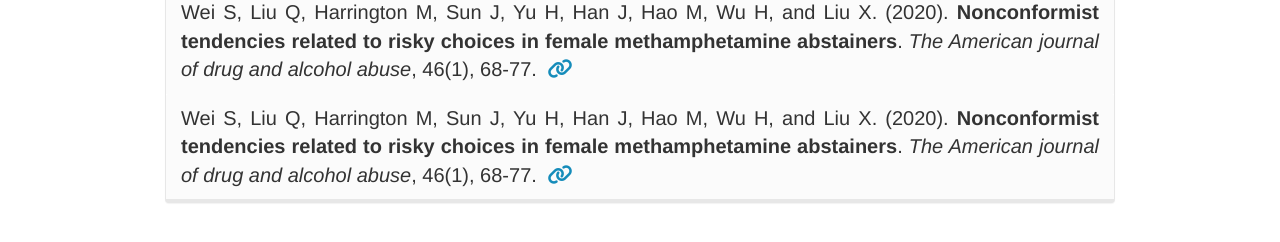
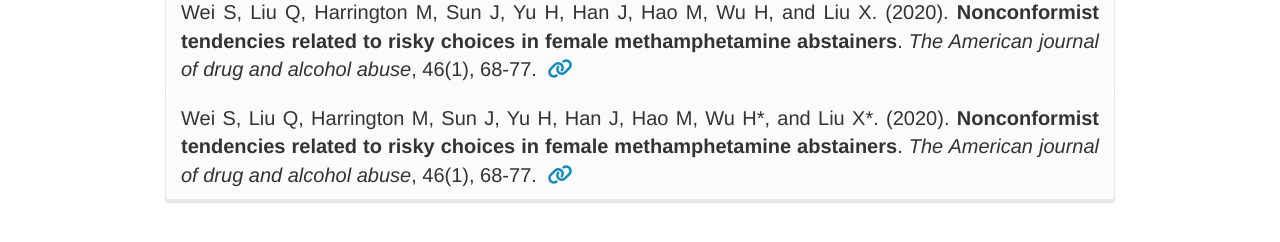
Before and after one commit to andlab-um/lab-website, a Jekyll site: the page built from _pages/publication.html, in a window 1280 px wide. Shown: the part 267-509 px from the top of the page. Built offline with Jekyll 4.4.1, drawn with Linux system fonts in a browser that asks for light colours; nearby versions of some CDN libraries.

```diff
--- a/_data/publication.yml
+++ b/_data/publication.yml
@@ -15,7 +15,7 @@
   link: https://doi.org/10.1080/00952990.2019.1608554
 
 - title: Nonconformist tendencies related to risky choices in female methamphetamine abstainers
-  authors: Wei S, Liu Q, Harrington M, Sun J, Yu H, Han J, Hao M, Wu H, and Liu X
+  authors: Wei S, Liu Q, Harrington M, Sun J, Yu H, Han J, Hao M, Wu H*, and Liu X*
   year: 2020
   publisher: The American journal of drug and alcohol abuse
   page: 46(1), 68-77
```
